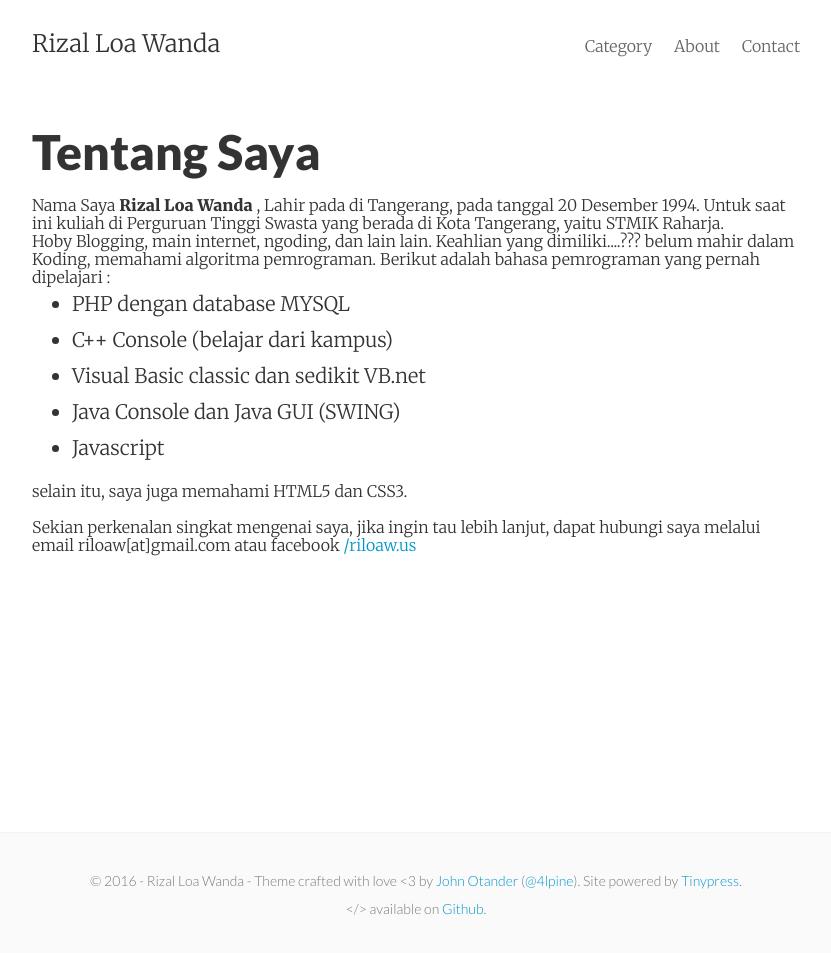
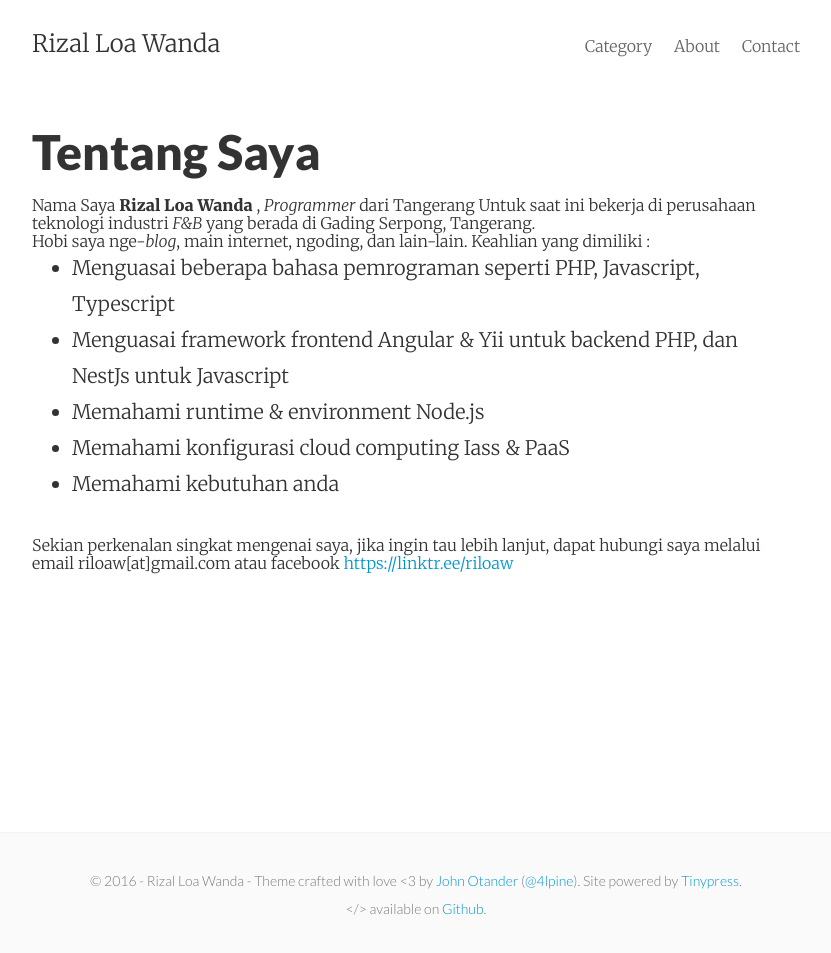
Before and after one commit to riloaw/riloaw.github.io, a Jekyll site: the page built from about.html, in a window 1280 px wide. Shown: the whole page, without its empty margins (224-1055 px from the left). Built offline with Jekyll 4.4.1, drawn with Linux system fonts in a browser that asks for light colours; comment, search, counter and statistics services are not loaded.

Commit message:
Init Commit 2022

```diff
--- a/about.html
+++ b/about.html
@@ -7,18 +7,18 @@ published: true
 
 
 <div class="about post-content">
-  Nama Saya <b>Rizal Loa Wanda</b> , Lahir pada di Tangerang, pada tanggal 20 Desember 1994.
-  Untuk saat ini kuliah di Perguruan Tinggi Swasta yang berada di Kota Tangerang, yaitu STMIK Raharja. <br/>
-  Hoby Blogging, main internet, ngoding, dan lain lain.
-  Keahlian yang dimiliki....??? belum mahir dalam Koding, memahami algoritma pemrograman. Berikut adalah bahasa pemrograman yang pernah dipelajari : <br/>
+  Nama Saya <b>Rizal Loa Wanda</b> , <i>Programmer</i> dari Tangerang
+  Untuk saat ini bekerja di perusahaan teknologi industri <i>F&B</i> yang berada di Gading Serpong, Tangerang. <br/>
+  Hobi saya nge-<i>blog</i>, main internet, ngoding, dan lain-lain.
+  Keahlian yang dimiliki : <br/>
   <ul>
-  	<li>PHP dengan database MYSQL</li>
-  	<li>C++ Console (belajar dari kampus)</li>
-  	<li>Visual Basic classic dan sedikit VB.net</li>
-  	<li>Java Console dan Java GUI (SWING)</li>
-  	<li>Javascript</li>
+  	<li>Menguasai beberapa bahasa pemrograman seperti PHP, Javascript, Typescript</li>
+  	<li>Menguasai framework frontend Angular & Yii untuk backend PHP, dan NestJs untuk Javascript</li>
+  	<li>Memahami runtime & environment Node.js</li>
+  	<li>Memahami konfigurasi cloud computing Iass & PaaS </li>
+  	<li>Memahami kebutuhan anda</li>
   </ul>
-  selain itu, saya juga memahami HTML5 dan CSS3.<br/><br/>
+  <br/>
 
-  Sekian perkenalan singkat mengenai saya, jika ingin tau lebih lanjut, dapat hubungi saya melalui email riloaw[at]gmail.com atau facebook <a href="https://facebook.com/riloaw.us" target="_blank">/riloaw.us</a>
+  Sekian perkenalan singkat mengenai saya, jika ingin tau lebih lanjut, dapat hubungi saya melalui email riloaw[at]gmail.com atau facebook <a href="https://linktr.ee/riloaw" target="_blank">https://linktr.ee/riloaw</a>
 </div>
```
Also changed, not shown: _posts/2015-12-30-halo-dunia-v.markdown (deleted, +0 -57 lines), _posts/2015-12-30-halo-dunia.markdown (added, +57 -0 lines), _posts/2015-12-30-test-post-ke-dua.markdown (deleted, +0 -30 lines), _posts/2015-12-31-rizak-loa-wanda.md (deleted, +0 -30 lines), _posts/2015-12-31-the-post-8592.md (deleted, +0 -29 lines).
